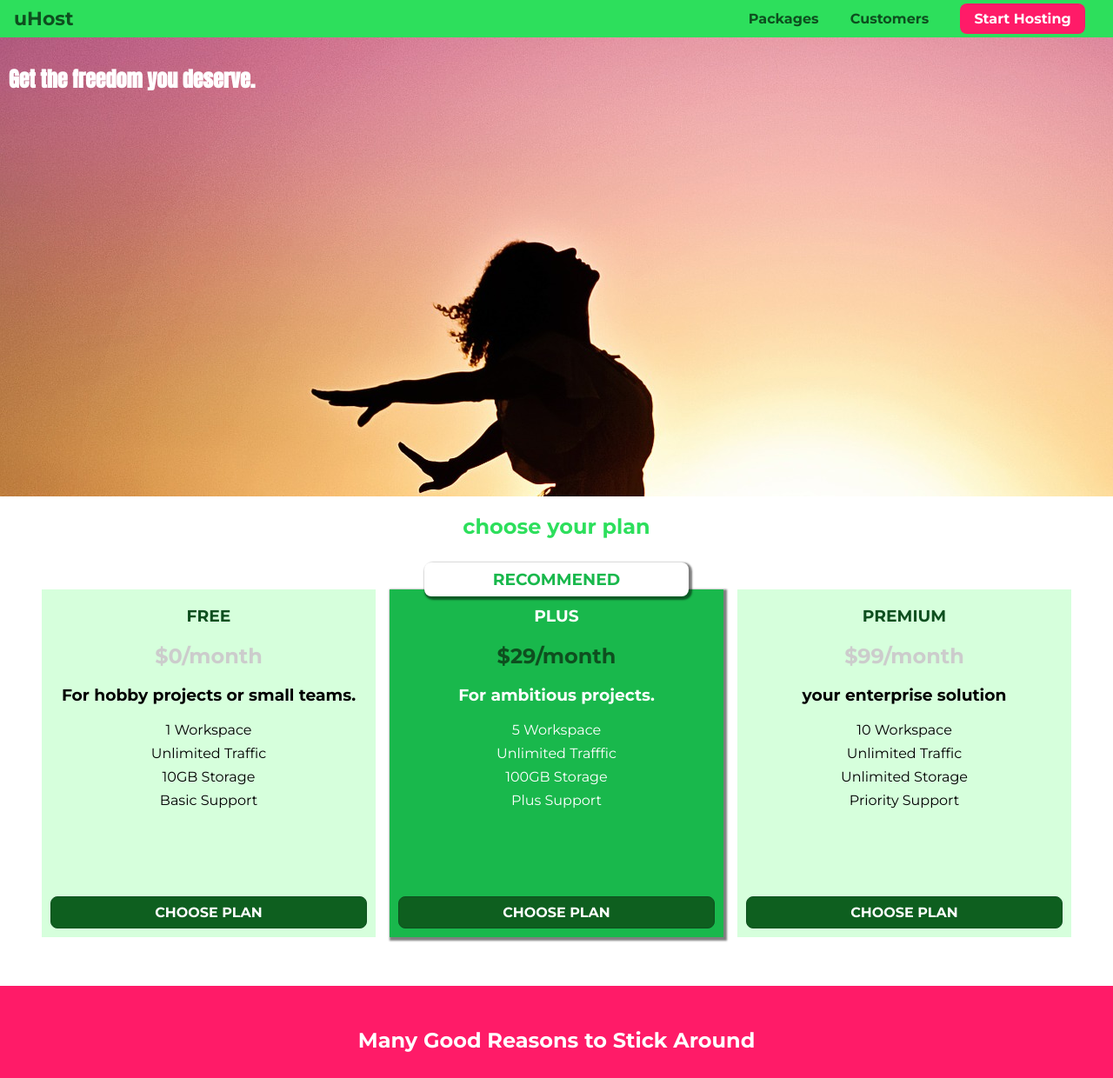
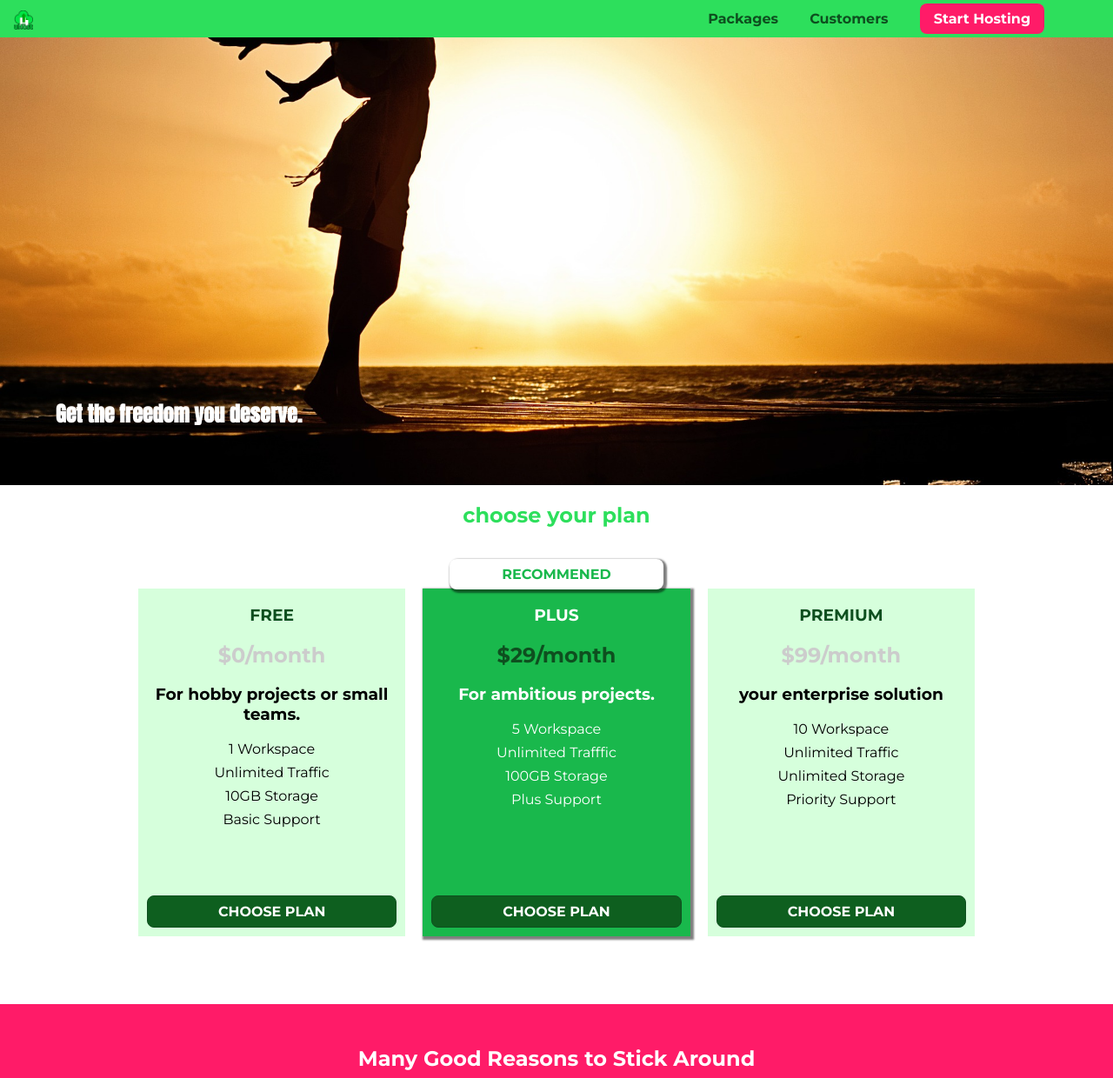
Before and after one commit to yiminwook/HTML-CSS-Study, a plain HTML site: page basic01/index.html in a window 1280 px wide. Shown: the top 1240 px of the page at 87% size. Drawn offline with Linux system fonts and the light colour scheme.

Commit message:
Feat: Fixed GNB, Setting background option

```diff
--- a/basic01/index.css
+++ b/basic01/index.css
@@ -12,11 +12,16 @@
 
 body {
   font-family: "Montserrat", sans-serif;
-  margin: 0;
+  margin: 30px 0 0 0;
 }
 
 /* header */
 .main-header {
+  position: fixed;
+  /* z-index가 같을때는 HTML 순서대로 쌓인다. */
+  z-index: 100;
+  top: 0;
+  left: 0;
   width: 100%;
   background-color: #2ddf5c;
   padding: 8px 16px;
@@ -32,6 +37,14 @@ body {
   text-decoration: none;
   font-weight: bold;
   font-size: 22px;
+  /* a태그가 인라인요소 */
+  display: inline-block;
+  width: 22px;
+}
+
+.main-header img {
+  width: 100%;
+  vertical-align: middle;
 }
 
 .main-nav {
--- a/basic01/index.html
+++ b/basic01/index.html
@@ -12,7 +12,12 @@
   <body>
     <header class="main-header">
       <div>
-        <a href="index.html" class="main-header__brand">uHost</a>
+        <a href="index.html" class="main-header__brand">
+          <img
+            src="./public/uhost-icon.png"
+            alt="uHost - Your favorite hosting company"
+          />
+        </a>
       </div>
       <nav class="main-nav">
         <ul class="main-nav__items">
@@ -34,7 +39,7 @@
       </section>
       <section id="plans">
         <h1 class="section-title">choose your plan</h1>
-        <div class="plan-container">
+        <div class="plan__container">
           <article class="plan">
             <h1 class="plan__title">FREE</h1>
             <h2 class="plan__price">$0/month</h2>
--- a/basic01/main.css
+++ b/basic01/main.css
@@ -1,14 +1,26 @@
 /* main */
 #product-overview {
+  background: url("./public/freedom.jpg") 0% 80% / cover no-repeat border-box;
+  /* background-image: url("./public/freedom.jpg");
+  background-size: cover;
+  background-position: 0% 80%; left 10% bottom 20%
+  background-origin: border-box;
+  background-clip: border-box;
+  background-repeat: no-repeat; */
+  /* background-attachment: fixed; */
   width: 100%;
   padding: 10px;
   height: 528px;
-  background: url("./public/freedom.jpg");
+  position: relative;
 }
 
 #product-overview h1 {
   color: white;
   font-family: "Anton", "sans-serif";
+  position: absolute;
+  left: 0;
+  bottom: 0;
+  margin: 5%;
 }
 
 .section-title {
@@ -17,20 +29,24 @@
 }
 
 /* plan */
-.plan-container {
-  display: flex;
-  justify-content: center;
-  align-items: center;
-  margin-top: 50px;
+.plan__container {
+  margin-top: 40px;
+  margin-left: auto;
+  margin-right: auto;
+  width: 80%;
+  text-align: center;
 }
 
 .plan {
+  display: inline-block;
+  vertical-align: bottom;
   width: 30%;
-  min-width: 200px;
+  min-width: 270px;
   padding: 0 16px;
   min-height: 400px;
-  margin: 8px;
+  margin: 30px 8px;
   background-color: #d6ffdc;
+  /* relative에서 위치를 조정하면 자기자신을 기준으로 이동한다. */
   position: relative;
   text-align: center;
 }
@@ -73,10 +89,13 @@
   padding: 8px;
   border-radius: 8px;
   box-shadow: 2px 2px 2px 2px rgba(0, 0, 0, 0.5);
+  /* absoulte의 위치를 조정하면 가장 가까운 조상의 position을 기준으로 이동한다. */
   position: absolute;
   top: -50px;
-  left: 40px;
-  right: 40px;
+  left: 10%;
+  right: 10%;
+  font-size: medium;
+  overflow: hidden;
 }
 
 .plan button {
--- /dev/null
+++ b/basic01/test/main4.css
@@ -0,0 +1,24 @@
+html,
+body {
+  height: 100%;
+}
+
+#box1,
+#box2 {
+  display: inline-block;
+  border: 3px solid black;
+  padding: 10px 20px 30px 40px;
+  height: 100%;
+  box-sizing: border-box;
+  height: 300px;
+  width: 49%;
+}
+
+#box1 {
+  /* display: none; */
+  visibility: hidden;
+}
+
+div:last-of-type:hover {
+  background-color: antiquewhite;
+}
```
Also changed, not shown: basic01/pages/packages.css (+38 -2 lines), basic01/pages/packages.html (+3 -0 lines), basic01/public/plans-background.jpg (added), basic01/public/uhost-icon.png (added).
